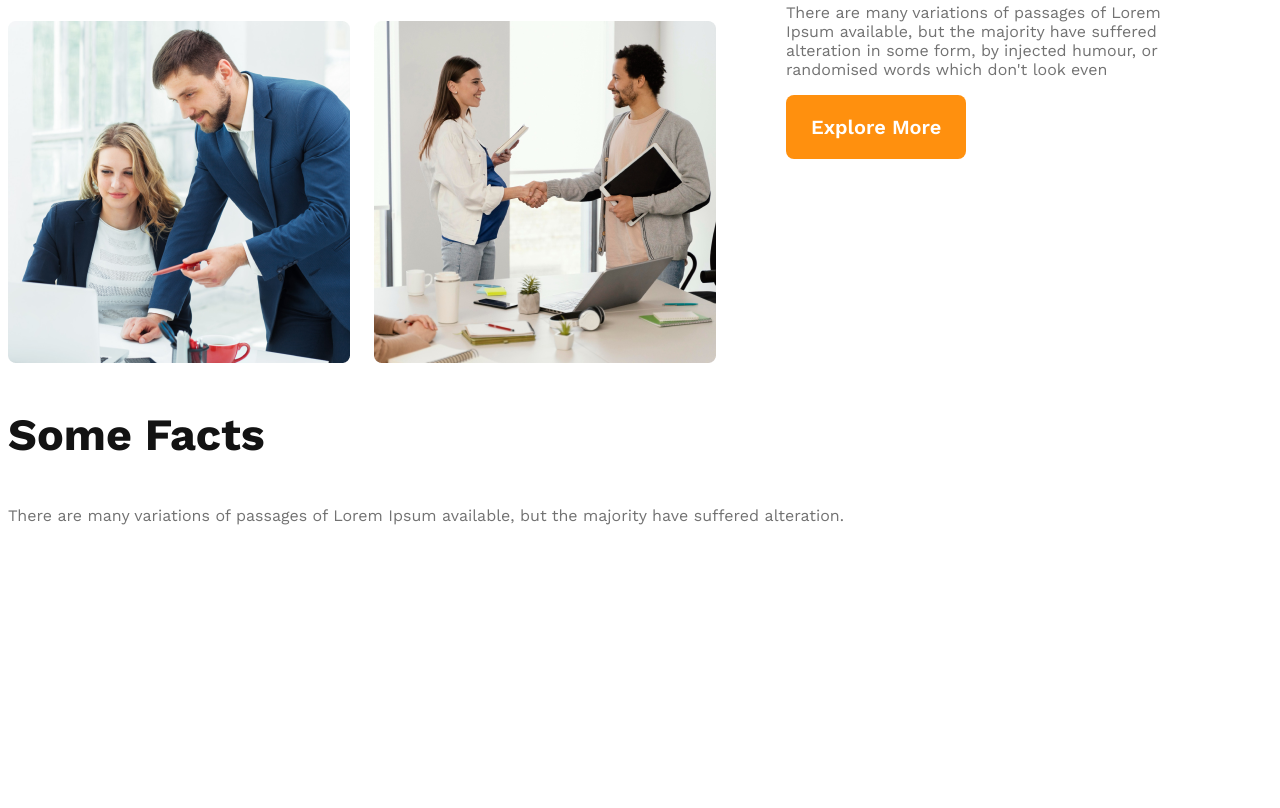
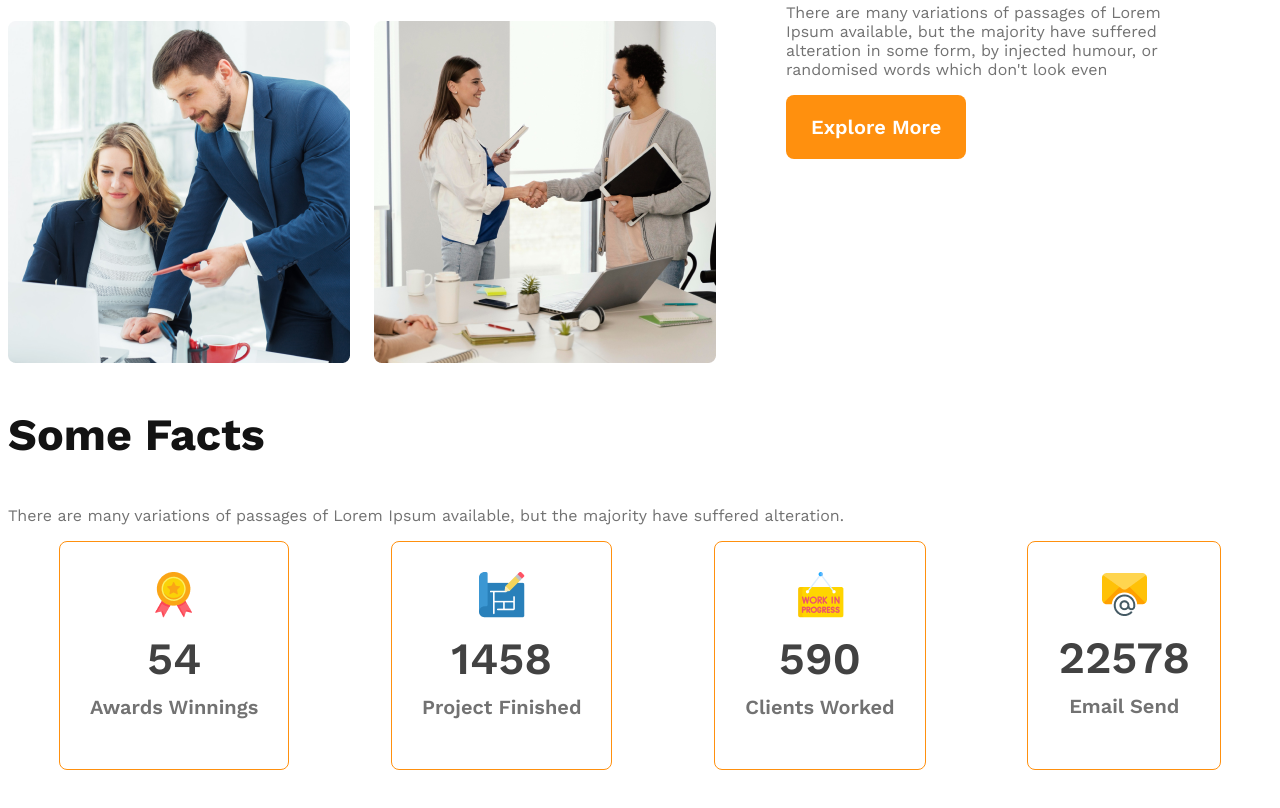
Before and after one commit to sajalbiswas1/responsive-website, a plain HTML site: page index.html in a window 1280 px wide. Shown: the part 1455-2263 px from the top of the page. Before the commit the page ends 2050 px from the top, so only its background shows below. Drawn offline with nearby package versions, Linux system fonts and the light colour scheme.

Commit message:
fact card add

```diff
--- a/index.html
+++ b/index.html
@@ -57,6 +57,28 @@
         <section>
             <h3 class="section-title">Some Facts</h3>
             <p class="primary-description">There are many variations of passages of Lorem Ipsum available, but the majority have suffered alteration.</p>
+        <div class="fact-card-container">
+            <div class="card">
+                <img src="images/icons/ribon.png" alt="">
+                <h2 class="card-status">54</h2>
+                <p class="card-title">Awards Winnings</p>
+            </div>
+            <div class="card">
+                <img src="images/icons/projects.png" alt="">
+                <h2 class="card-status">1458</h2>
+                <p class="card-title">Project Finished</p>
+            </div>
+            <div class="card">
+                <img src="images/icons/customers.png" alt="">
+                <h2 class="card-status">590</h2>
+                <p class="card-title">Clients Worked</p>
+            </div>
+            <div class="card">
+                <img src="images/icons/email.png" alt="">
+                <h2 class="card-status">22578</h2>
+                <p class="card-title">Email Send</p>
+            </div>
+        </div>
         </section>
         <!-- Facts section End Now  -->
     </main>
--- a/styles/style.css
+++ b/styles/style.css
@@ -114,6 +114,32 @@ nav li a{
 
 /* Team Style End now */
 
+ /* Facts section Start Now */
+ .fact-card-container{
+    display: flex;
+    justify-content: space-around;
+ }
+ .fact-card-container .card{
+    border-radius: 8px;
+    border: 1px solid #FF900E;
+    text-align: center;
+    padding: 30px;
+ }
+ .card-status{
+    color:  #424242;
+    font-size: 2.8rem;
+    font-weight: 600;
+    margin-top: 10px;
+    margin-bottom: 10px;
+ }
+ .card-title{
+    color: #727272;
+    font-size: 1.25rem;
+    font-weight: 600;
+    margin-top: 5px;
+ }
+ /* Facts section End Now */
+
 /* Main style */
 main{
     max-width: 1440px;
```
